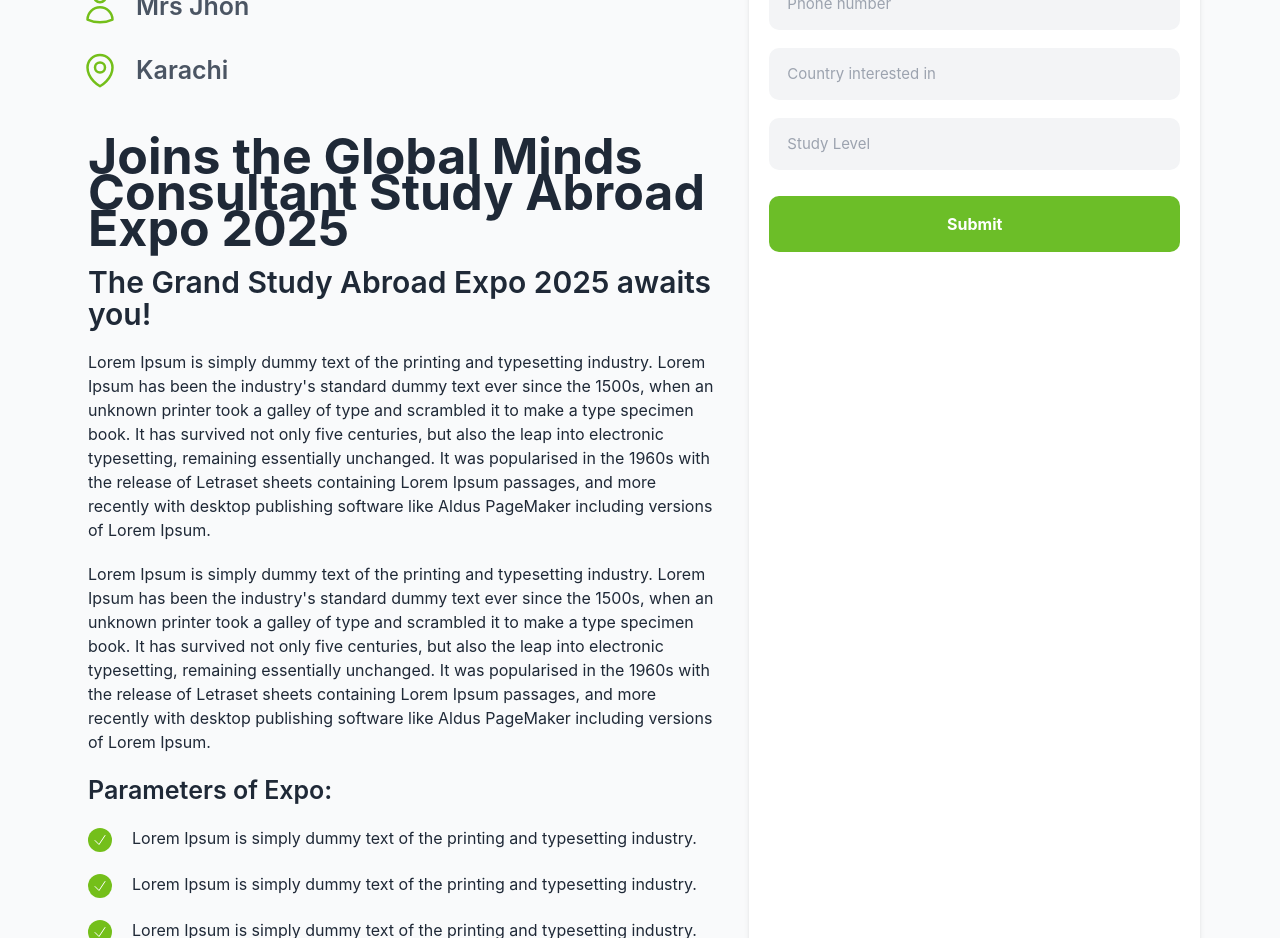
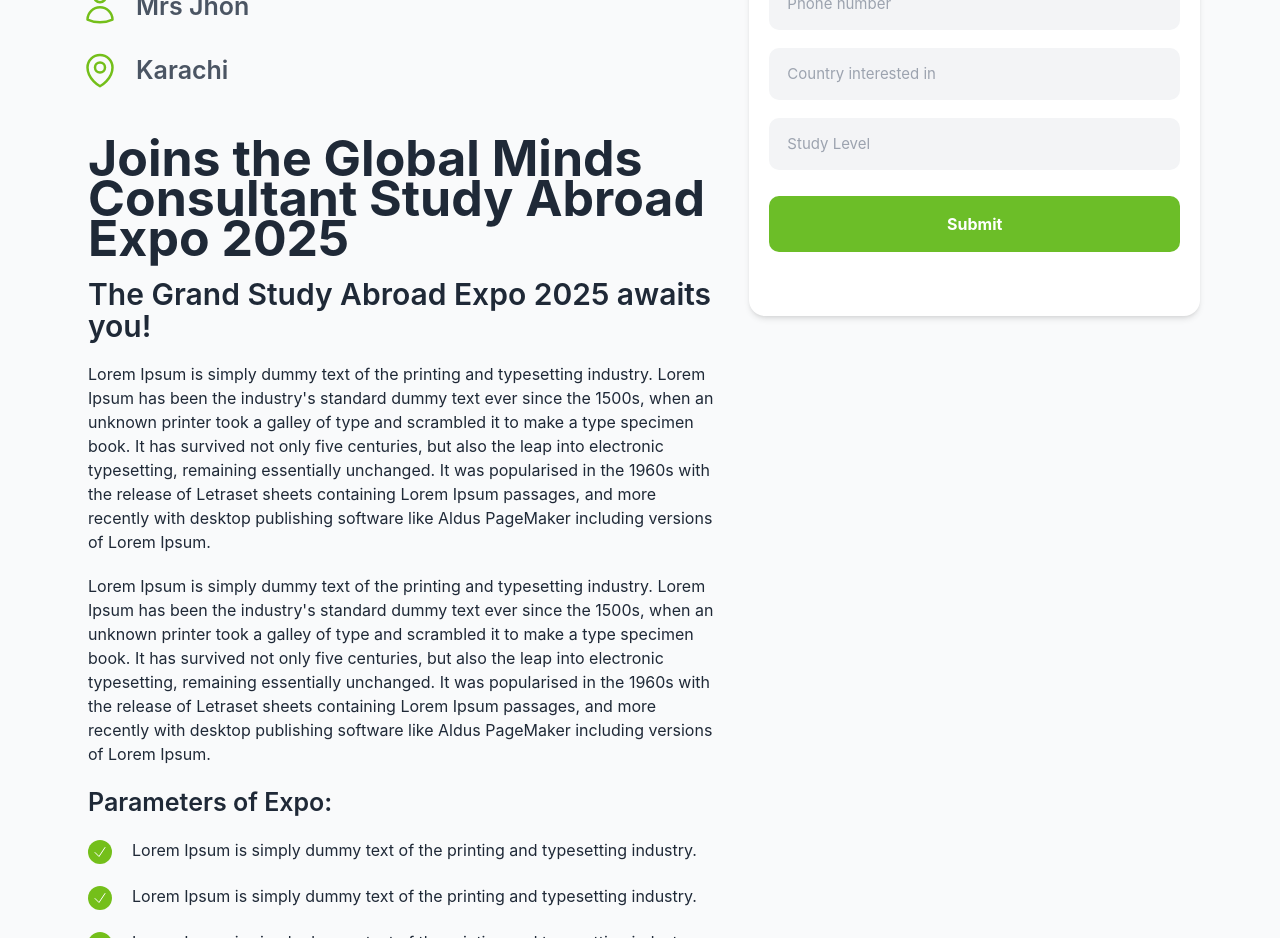
Before and after one commit to umerjaveed-sp/GMC-_-, a React (Vite) app in the folder client/: page /register in a window 1280 px wide. Shown: the part 1140-2078 px from the top of the page. Built offline with nearby package versions, Linux system fonts and the light colour scheme.

Commit message:
Event Regester Enhancement Done

```diff
--- a/client/src/components/RegisterNow/RegisterNow.jsx
+++ b/client/src/components/RegisterNow/RegisterNow.jsx
@@ -143,9 +143,13 @@ function RegisterNow() {
 
             {/* Blog Content */}
             <div className="w-full h-auto py-4 px-2 sm:px-4 md:px-[8px] text-gray-800 space-y-4 sm:space-y-5 mt-6 sm:mt-8">
-              <h1 className="text-2xl sm:text-3xl md:text-[50px] font-bold">
-                Joins the Global Minds Consultant Study Abroad Expo 2025
-              </h1>
+              <div className="text-xl sm:text-2xl md:text-4xl lg:text-[50px] font-bold space-y-4 leading-tight">
+                Joins the Global Minds
+                <br />
+                Consultant Study Abroad
+                <br />
+                Expo 2025
+              </div>
               <h2 className="text-xl sm:text-2xl md:text-[30px] font-semibold">
                 The Grand Study Abroad Expo 2025 awaits you!
               </h2>
@@ -225,7 +229,7 @@ function RegisterNow() {
           </div>
 
           {/* Registration Form */}
-          <div className="w-full lg:w-[498px] h-auto p-4 sm:p-5 bg-white rounded-[16px] shadow-md">
+          <div className="w-full lg:w-[498px] h-auto lg:h-[570px] p-4 sm:p-5 bg-white rounded-[16px] shadow-md">
             <div className="flex items-center justify-center mb-6 sm:mb-8 lg:mb-10">
               <div className="text-xl sm:text-2xl md:text-[30px] font-bold text-gray-800">
                 Reserve Your Seat
```
